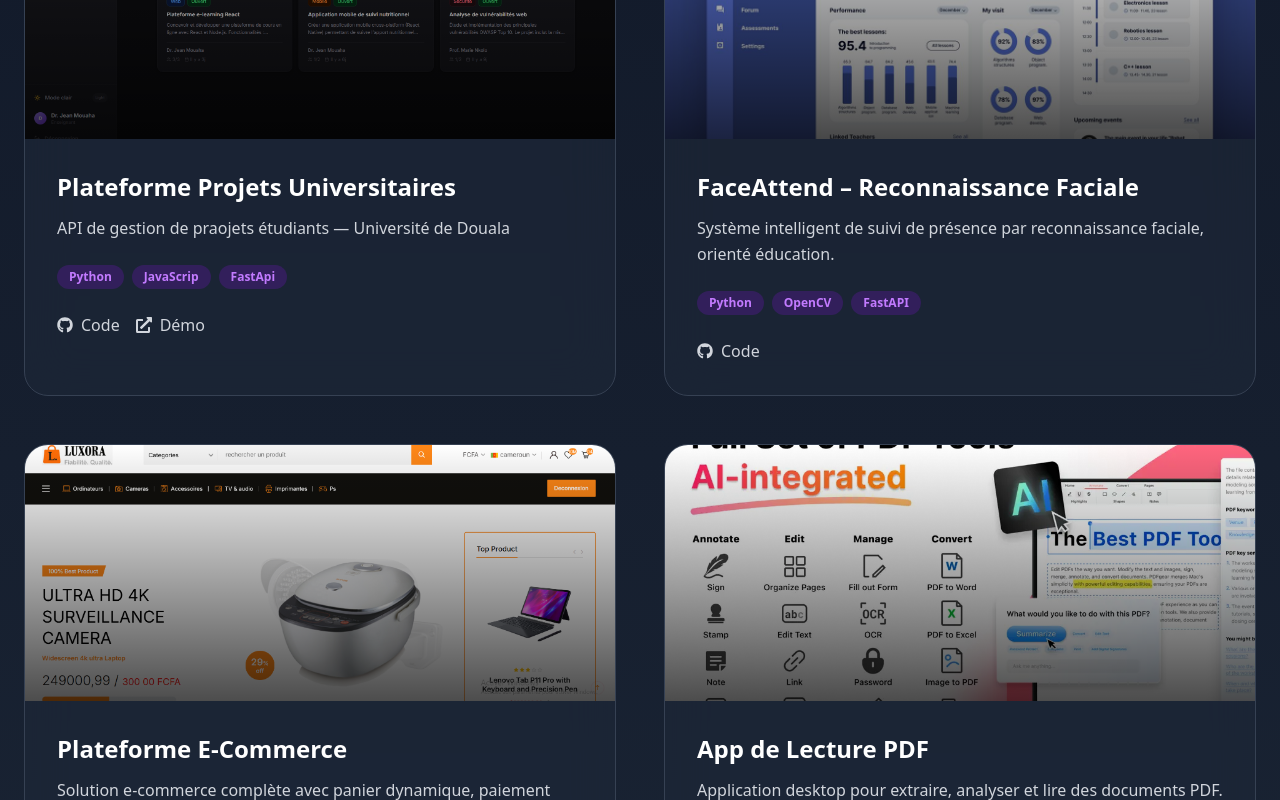
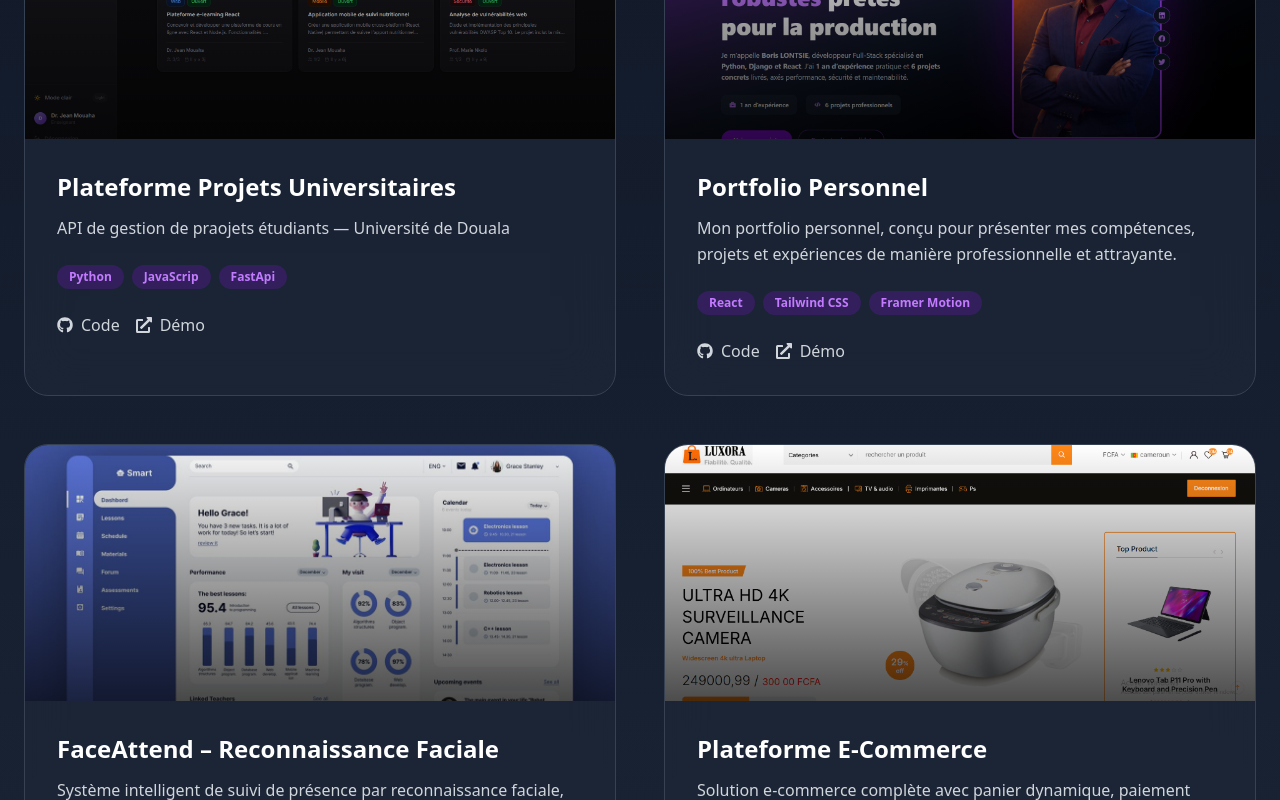
Before and after one commit to Wamso-diop/lontsi, a React (Vite) app: page / in a window 1280 px wide. Shown: the part 3980-4780 px from the top of the page. Built offline with nearby package versions, Linux system fonts and the light colour scheme.

Commit message:
mise a jour

```diff
--- a/index.html
+++ b/index.html
@@ -9,18 +9,23 @@
 
     <!-- Open Graph (Facebook, WhatsApp, LinkedIn, Telegram…) -->
     <meta property="og:type" content="website" />
+    <meta property="og:url" content="https://lontsi.vercel.app/" />
     <meta property="og:title" content="Boris Lontsie | Développeur Full-Stack" />
     <meta property="og:description" content="Développeur Full-Stack spécialisé Python, Django, FastAPI et React. Découvrez mes projets et contactez-moi." />
-    <meta property="og:image" content="/boris.png" />
+    <meta property="og:image" content="https://lontsi.vercel.app/boris.png" />
+    <meta property="og:image:secure_url" content="https://lontsi.vercel.app/boris.png" />
+    <meta property="og:image:type" content="image/png" />
     <meta property="og:image:width" content="1200" />
     <meta property="og:image:height" content="630" />
+    <meta property="og:image:alt" content="Boris Lontsie – Développeur Full-Stack" />
     <meta property="og:locale" content="fr_FR" />
 
     <!-- Twitter Card -->
     <meta name="twitter:card" content="summary_large_image" />
+    <meta name="twitter:site" content="@BorisLontsi4" />
     <meta name="twitter:title" content="Boris Lontsie | Développeur Full-Stack" />
     <meta name="twitter:description" content="Développeur Full-Stack spécialisé Python, Django, FastAPI et React." />
-    <meta name="twitter:image" content="/boris.png" />
+    <meta name="twitter:image" content="https://lontsi.vercel.app/boris.png" />
     <meta name="twitter:creator" content="@BorisLontsi4" />
 
     <!-- PWA / Mobile app feel -->
--- a/src/components/Projects.jsx
+++ b/src/components/Projects.jsx
@@ -7,7 +7,7 @@ import messagingApp from "../assets/sms2.png";
 import ecommerce from "../assets/lexora.png";
 import faceAttend from "../assets/face.jpg";
 import unitProject from "../assets/preview.png"
-
+import portfilio from "../assets/portfolio.png";
 const projects = [
   {
     title: "Plateforme Projets Universitaires",
@@ -16,6 +16,15 @@ const projects = [
     github : "https://github.com/Wamso-diop/uniProjet",
     demo: "https://uniproject-alpha.vercel.app/",
     image: unitProject,
+  },
+  {
+    title: "Portfolio Personnel",
+    description:
+      "Mon portfolio personnel, conçu pour présenter mes compétences, projets et expériences de manière professionnelle et attrayante.",
+    tech: ["React", "Tailwind CSS", "Framer Motion"],
+    github: "https://github.com/Wamso-diop/lontsi",
+    demo: "https://lontsi.vercel.app/",
+    image: portfilio,
   },
   {
     title: "FaceAttend – Reconnaissance Faciale",
```
Also changed, not shown: src/assets/portfolio.png (added).
